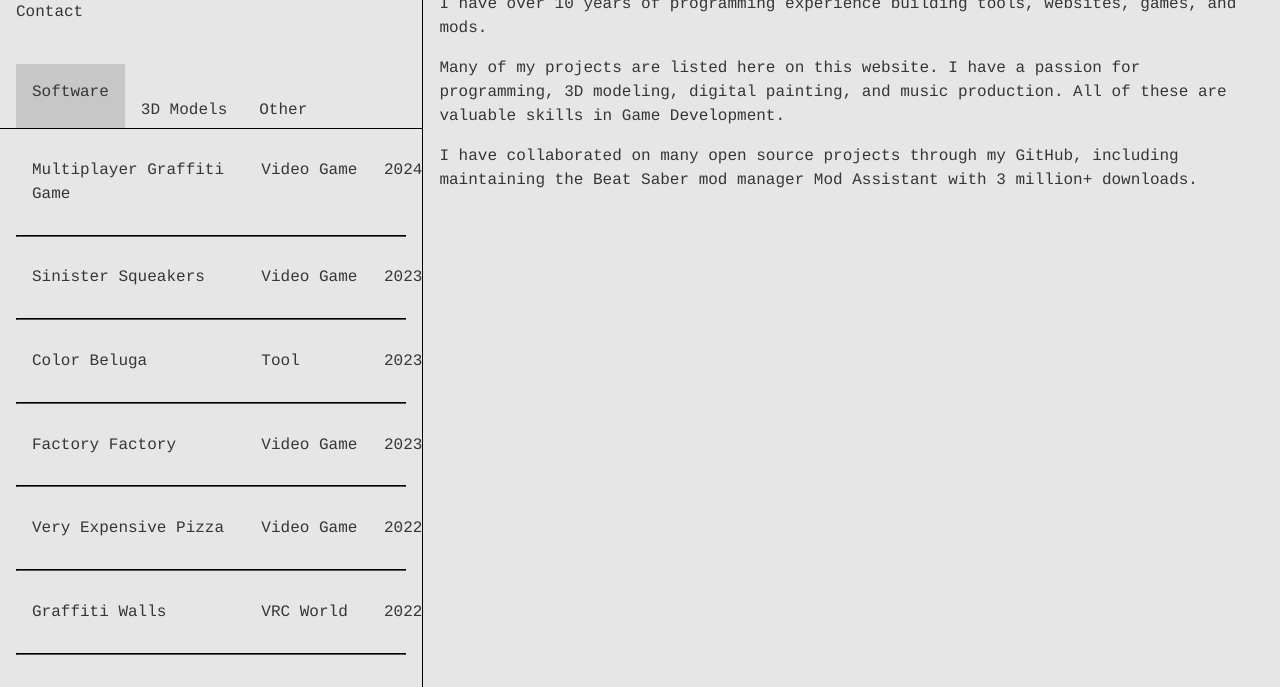
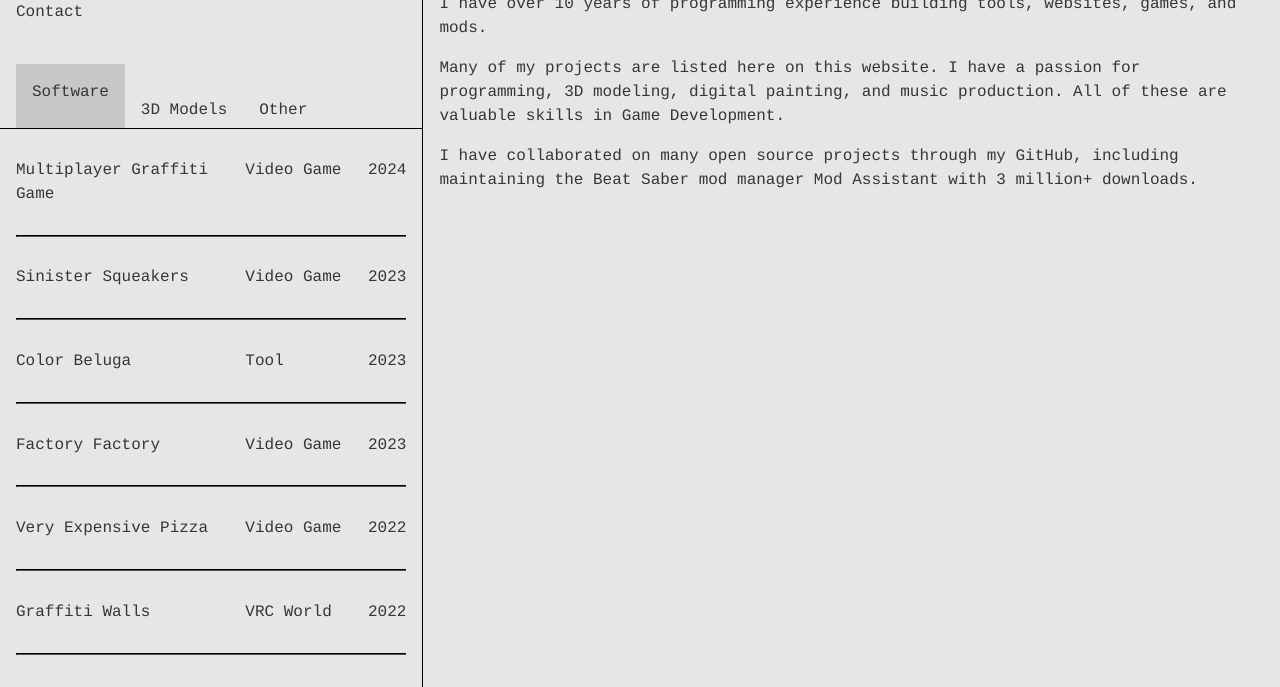
Before and after one commit to megalon/megalon-site-2024, a website built with Vite: page index.html in a window 1280 px wide. Shown: the part 113-800 px from the top of the page. Built offline with nearby package versions, Linux system fonts and the light colour scheme.

Commit message:
Fix margin offset in projects list

```diff
--- a/src/style.scss
+++ b/src/style.scss
@@ -192,6 +192,10 @@ h4 {
   margin-top: 4rem;
 }
 
+#projects-list ul {
+  margin-left: 0;;
+}
+
 ul {
   margin-left: 1rem;
 }
```
